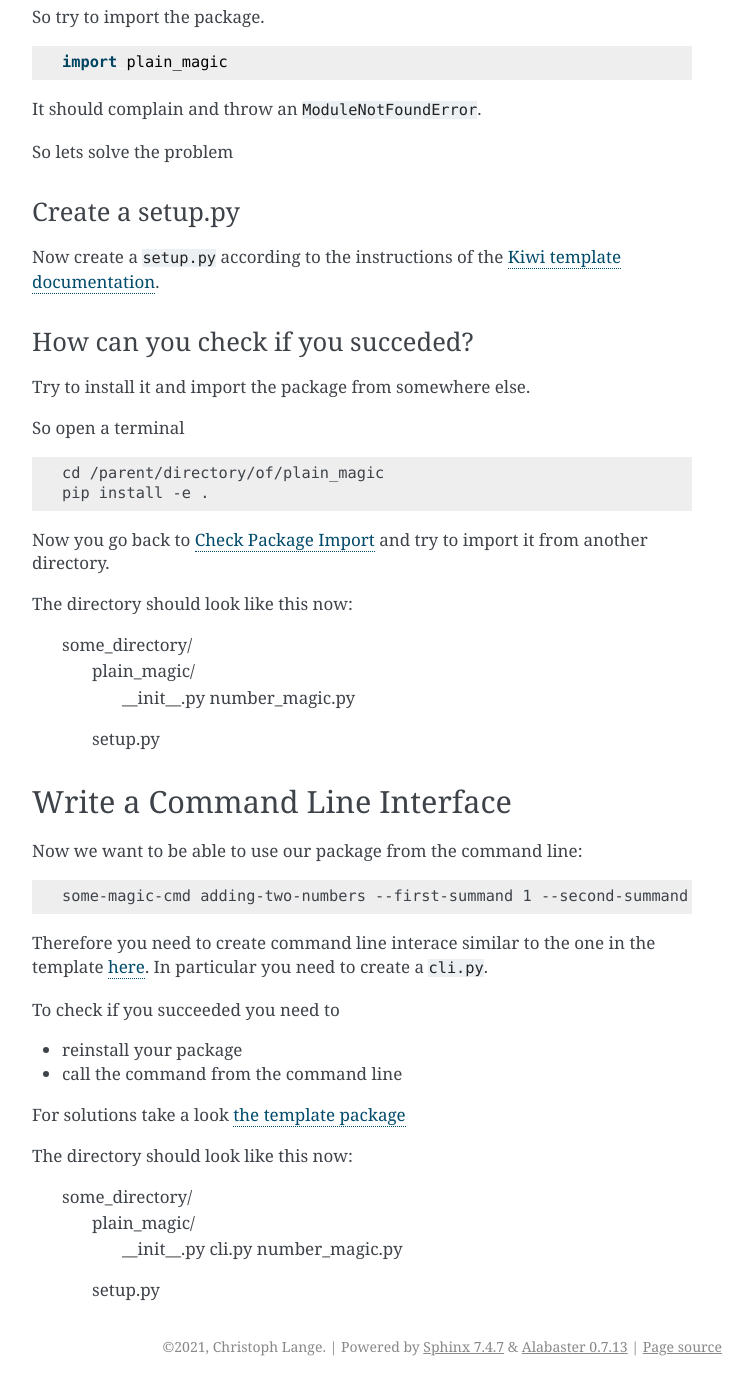
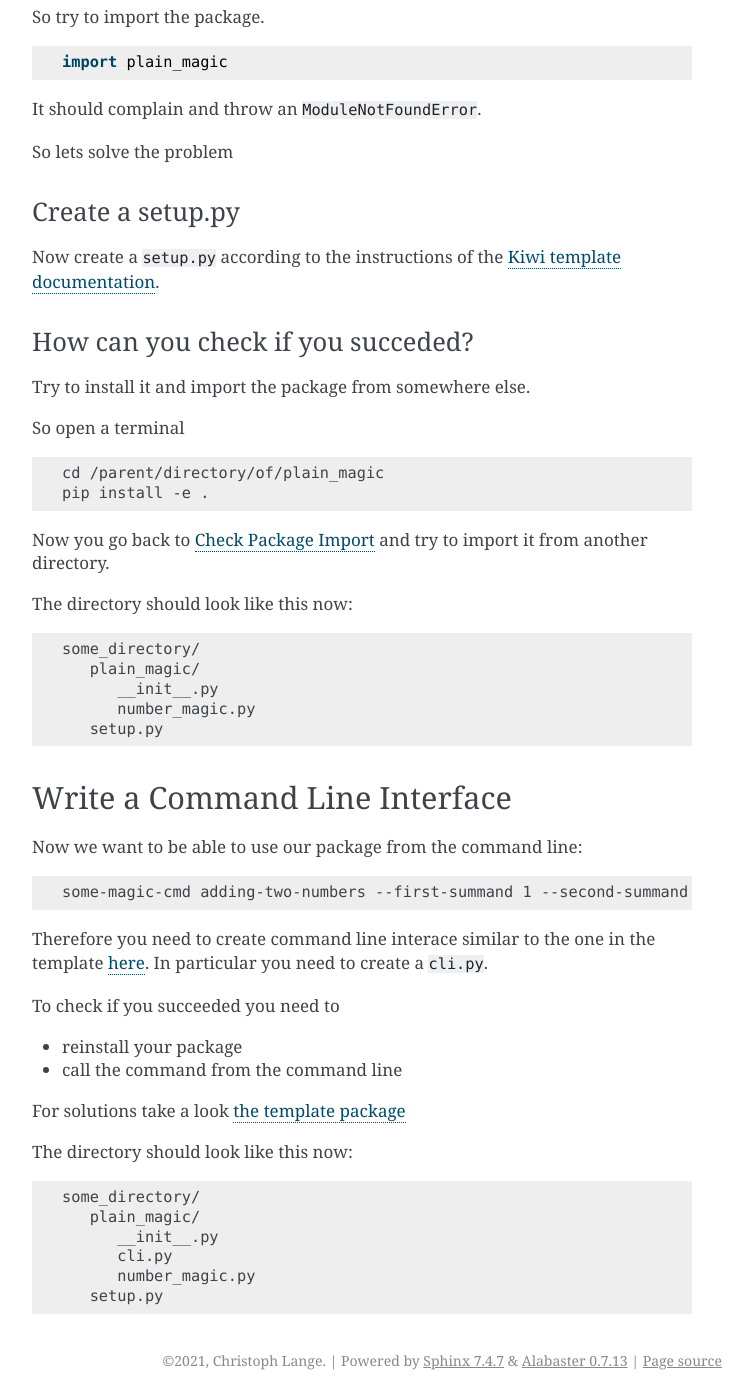
Before and after one commit to spirousschuh/git-workshop-py-packaging, a Sphinx documentation site: the page built from docs/tasks/basic_packaging.rst, in a window 1280 px wide and 1400 px high, scrolled down 1305 px. Shown: the whole window, without its empty margins (388-1141 px from the left). Built offline with Sphinx 7.4.7, drawn with Linux system fonts in a browser that asks for light colours.

Commit message:
fix code blocks

```diff
--- a/docs/tasks/basic_packaging.rst
+++ b/docs/tasks/basic_packaging.rst
@@ -104,6 +104,8 @@ another directory.
 
 The directory should look like this now:
 
+.. code-block:: none
+
    some_directory/
       plain_magic/
          __init__.py
@@ -132,6 +134,8 @@ For solutions take a look `the template package <https://git.tu-berlin.de/bvt-ht
 
 The directory should look like this now:
 
+.. code-block:: none
+
    some_directory/
       plain_magic/
          __init__.py
```
